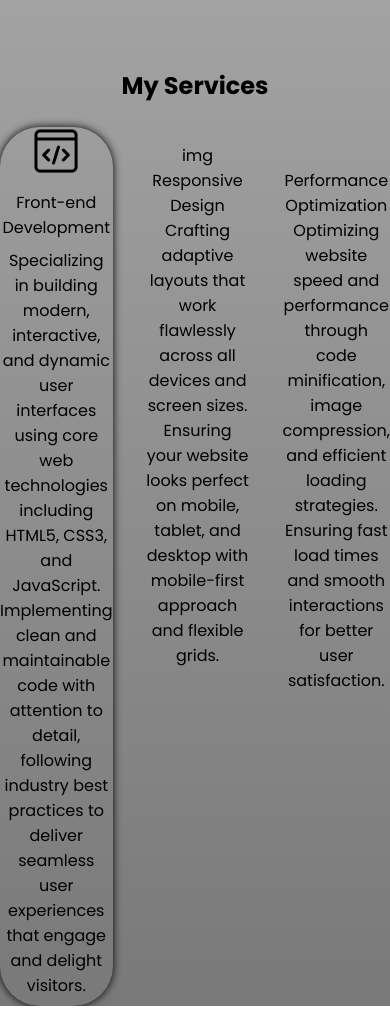
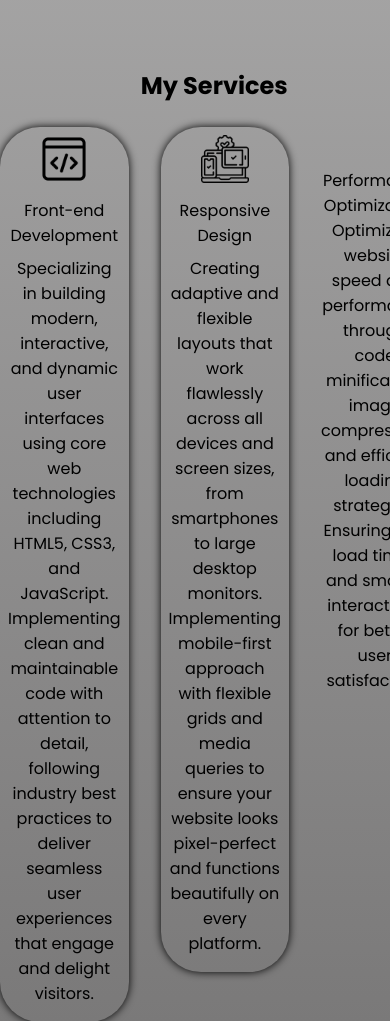
Before and after one commit to Solynixx/Portfolio, a plain HTML site: page index.html in a window 390 px wide. Shown: the part 2260-3281 px from the top of the page. Drawn offline with Linux system fonts and the light colour scheme; a web font is replaced by a local one.

Commit message:
Add Responsive Design service section
Introduced a new 'Responsive Design' service section with an associated icon and description in index.html. Updated style.css to style the new section and icon. Added the Responsive Design icon image to assets.

```diff
--- a/index.html
+++ b/index.html
@@ -54,20 +54,17 @@ const developer = {
                 <div class="container_Front-end-Development">
                     <img src="/assets/Services_logo/Icon_Front_end.png" alt="Front-end-Development" class="Icon_Front_end">
                     <p>Front-end Development</p>
-                    <p class="container_services_Front-end">
+                    <p>
                         Specializing in building modern, interactive, and dynamic user interfaces using core web technologies including HTML5, CSS3, and JavaScript. Implementing clean and maintainable code with attention to detail, following industry best practices to deliver seamless user experiences that engage and delight visitors.
                     </p>
                 </div>
-
-                <p class="container_services_responsive">
-                    <span>img</span>
-                    <span>Responsive Design</span>
-                    Crafting adaptive layouts that work flawlessly
-                    across all devices and screen sizes.
-                    Ensuring your website looks perfect on mobile,
-                    tablet,
-                    and desktop with mobile-first approach and flexible grids.
-                </p>
+                <div class="container_Responsive_Design">
+                    <img src="/assets/Services_logo/Responsive Design.png" alt="Responsive_Design" class="Icon_Responsive_Design">
+                    <p>Responsive Design</p>
+                    <p>
+                        Creating adaptive and flexible layouts that work flawlessly across all devices and screen sizes, from smartphones to large desktop monitors. Implementing mobile-first approach with flexible grids and media queries to ensure your website looks pixel-perfect and functions beautifully on every platform.
+                    </p>
+                </div>
 
                 <p class="container_services_performance">
                     <span><img src="" alt=""></span>
--- a/style.css
+++ b/style.css
@@ -255,19 +255,23 @@ main .description{
     gap: 2rem;
 }
 
-.Icon_Front_end{
+.Icon_Front_end,
+.Icon_Responsive_Design{
     width: 3rem;
     padding: 0;
     margin: 0;
 }
 
-.container_Front-end-Development p{
+.container_Front-end-Development p,
+.container_Responsive_Design p{
     margin: 0.5rem auto;
 }
 
-.container_Front-end-Development{
+.container_Front-end-Development,
+.container_Responsive_Design{
     border-radius: 2.5rem;
     box-shadow: 0 0 0.5rem black;
     width: fit-content;
     height: fit-content;
+    padding: 0.5rem;
 }
```
Also changed, not shown: assets/Services_logo/Responsive Design.png (added).
